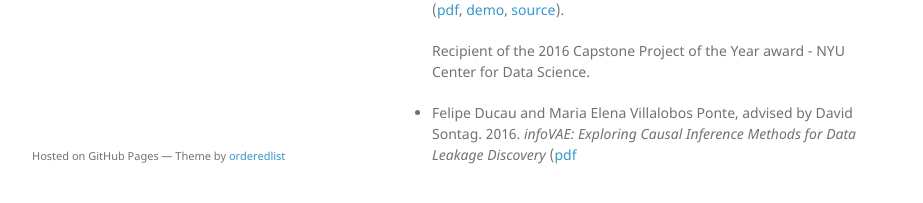
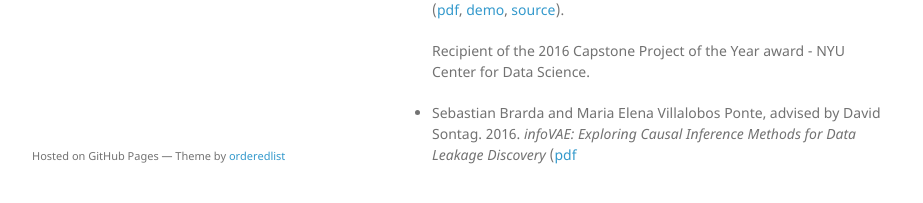
Before and after one commit to sb5518/sb5518.github.io, a Jekyll site: the page built from index.md, in a window 1280 px wide. Shown: the part 665-868 px from the top of the page, without its empty margins (178-1101 px from the left). Built offline with Jekyll 4.4.1, drawn with Linux system fonts in a browser that asks for light colours; our own code applies the rules of GitHub Pages for plain Markdown files.

Commit message:
Update index.md

```diff
--- a/index.md
+++ b/index.md
@@ -25,4 +25,4 @@ Latest projects I have been working on:
 
    Recipient of the 2016 Capstone Project of the Year award - NYU Center for Data Science.
 
-- Felipe Ducau and Maria Elena Villalobos Ponte, advised by David Sontag. 2016. _infoVAE: Exploring Causal Inference Methods for Data Leakage Discovery_ ([pdf](https://github.com/sb5518/sb5518.github.io/blob/master/Inference.pdf)
+- Sebastian Brarda and Maria Elena Villalobos Ponte, advised by David Sontag. 2016. _infoVAE: Exploring Causal Inference Methods for Data Leakage Discovery_ ([pdf](https://github.com/sb5518/sb5518.github.io/blob/master/Inference.pdf)
```
